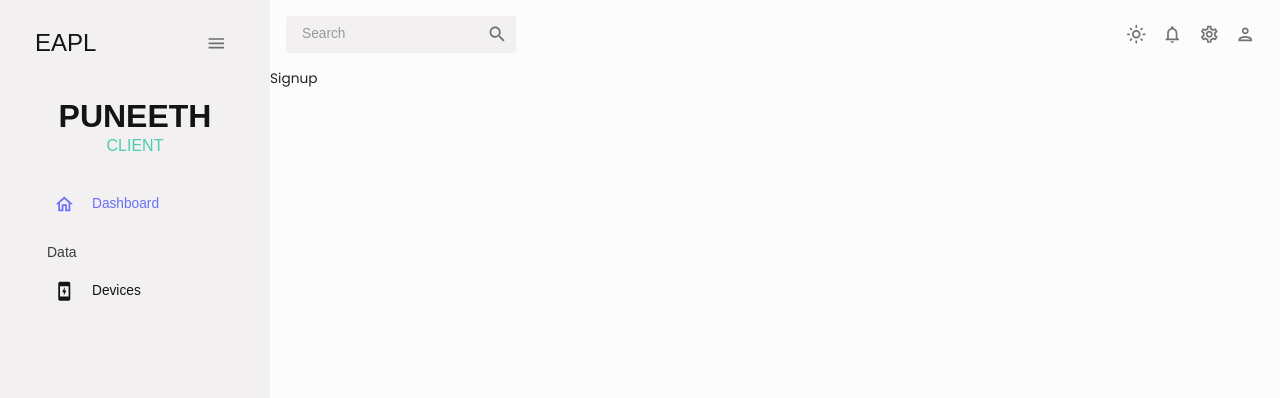
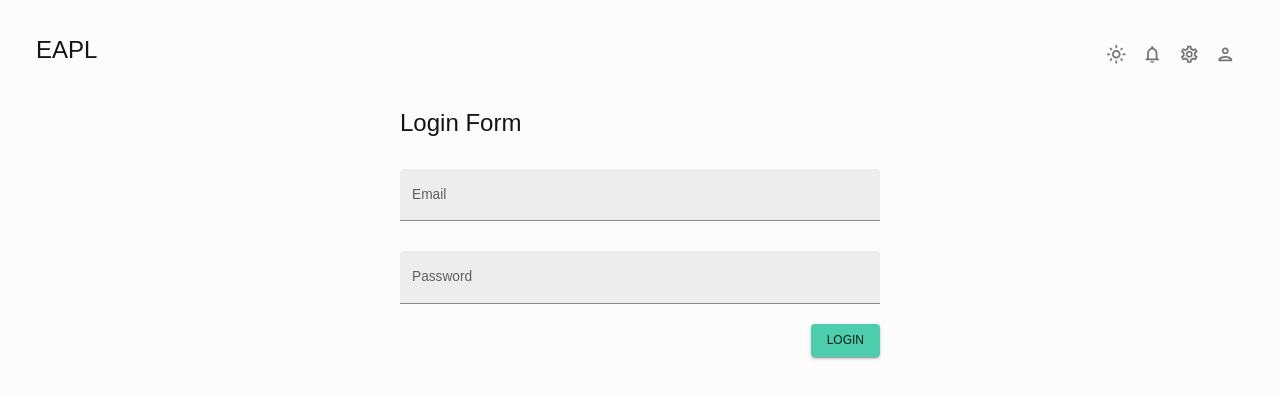
Before and after one commit to puneethkumar-v/energy-meter-frontend, a React (Create React App) app: page /signup in a window 1280 px wide. Shown: the top 398 px of the page. Built offline with nearby package versions, Linux system fonts and the light colour scheme.

Commit message:
login page completed

```diff
--- a/src/App.js
+++ b/src/App.js
@@ -4,13 +4,16 @@
 import { CssBaseline, ThemeProvider } from "@mui/material";
 import { ColorModeContext, useMode } from "./theme";
 import { useState } from "react";
+import Devices from "./Components/Devices";
+import Graph from "./Components/Graph";
 // import SidebarComponent from "./Components/Sidebar";
 import Topbar from "./Components/Topbar";
 import Sidebar from "./Components/Sidebar";
-import Devices from "./Components/Devices";
-import Graph from "./Components/Graph";
+// import Devices from "./Components/Devices";
+// import Graph from "./Components/Graph";
 
 function App() {
+  const [auth, SetAuth] = useState(false);
   const [theme, colorMode] = useMode();
   const [isSidebar, setIsSidebar] = useState(true);
 
@@ -20,11 +23,12 @@
         <CssBaseline />
 
         <div className="app">
-          <Sidebar isSidebar={isSidebar} />
+          {auth && <Sidebar isSidebar={isSidebar} />}
           <main className="content">
-            <Topbar setIsSidebar={setIsSidebar} />
+            {auth && <Topbar setIsSidebar={setIsSidebar} />}
             <Routes>
               <Route path="/signup" element={<Signup />} />
+              <Route path="/" element={<Home />} />
               <Route path="/devices" element={<Devices />} />
               <Route path="/values" element={<Graph />} />
               {/* <Route path="/login" element={<Login />} /> */}
--- a/src/Components/Home.js
+++ b/src/Components/Home.js
@@ -1,12 +1,13 @@
 import React from "react";
-import Main from "./Main";
-import Sidebar from "./Sidebar";
+
+import { useState } from "react";
+import { ColorModeContext, useMode } from "../theme";
 
 const Home = () => {
+  const [theme, colorMode] = useMode();
   return (
     <>
-      <Sidebar />
-      <Main />
+      <h1>Welcome here</h1>
     </>
   );
 };
--- a/src/Components/Signup.js
+++ b/src/Components/Signup.js
@@ -1,7 +1,175 @@
+import {
+  Button,
+  FormControl,
+  TextField,
+  Typography,
+  useTheme,
+} from "@mui/material";
+import { Box } from "@mui/system";
+import { Formik } from "formik";
+import * as yup from "yup";
 import React from "react";
+import Topbar from "./Topbar";
+import { tokens } from "../theme";
 
 const Signup = () => {
-  return <div>Signup</div>;
+  const theme = useTheme();
+  const colors = tokens(theme.palette.mode);
+  const handleFormSubmit = (values) => {
+    console.log(values);
+  };
+
+  return (
+    <Box m="20px" sx={{ height: "100%" }}>
+      <Topbar login />
+      <Box m="20px" sx={{ height: "100%" }}>
+        <Formik
+          onSubmit={handleFormSubmit}
+          initialValues={initialValues}
+          validationSchema={checkoutSchema}>
+          {({
+            values,
+            errors,
+            touched,
+            handleBlur,
+            handleChange,
+            handleSubmit,
+          }) => (
+            <form
+              onSubmit={handleSubmit}
+              style={{
+                maxWidth: "30rem",
+                margin: "0 auto",
+                // display: "grid",
+                // placeItems: "center",
+                height: "100%",
+              }}>
+              <Typography variant="h3" color={colors.grey[100]} mb="2rem">
+                Login Form
+              </Typography>
+              <Box
+                display="grid"
+                gap="30px"
+                gridTemplateColumns="repeat(4, minmax(0, 1fr))"
+                // sx={{
+                //   "& > div": { gridColumn: isNonMobile ? undefined : "span 4" },
+                // }}
+              >
+                {/* <TextField
+                fullWidth
+                variant="filled"
+                type="text"
+                label="First Name"
+                onBlur={handleBlur}
+                onChange={handleChange}
+                value={values.firstName}
+                name="firstName"
+                error={!!touched.firstName && !!errors.firstName}
+                helperText={touched.firstName && errors.firstName}
+                sx={{ gridColumn: "span 2" }}
+              />
+              <TextField
+                fullWidth
+                variant="filled"
+                type="text"
+                label="Last Name"
+                onBlur={handleBlur}
+                onChange={handleChange}
+                value={values.lastName}
+                name="lastName"
+                error={!!touched.lastName && !!errors.lastName}
+                helperText={touched.lastName && errors.lastName}
+                sx={{ gridColumn: "span 2" }}
+              /> */}
+                <TextField
+                  fullWidth
+                  variant="filled"
+                  type="text"
+                  label="Email"
+                  onBlur={handleBlur}
+                  onChange={handleChange}
+                  value={values.email}
+                  name="email"
+                  error={!!touched.email && !!errors.email}
+                  helperText={touched.email && errors.email}
+                  sx={{ gridColumn: "span 4" }}
+                />
+                <TextField
+                  fullWidth
+                  variant="filled"
+                  type="password"
+                  label="Password"
+                  onBlur={handleBlur}
+                  onChange={handleChange}
+                  value={values.password}
+                  name="password"
+                  error={!!touched.password && !!errors.password}
+                  helperText={touched.password && errors.password}
+                  sx={{ gridColumn: "span 4" }}
+                />
+                {/* <TextField
+                fullWidth
+                variant="filled"
+                type="text"
+                label="Contact Number"
+                onBlur={handleBlur}
+                onChange={handleChange}
+                value={values.contact}
+                name="contact"
+                error={!!touched.contact && !!errors.contact}
+                helperText={touched.contact && errors.contact}
+                sx={{ gridColumn: "span 4" }}
+              />
+              <TextField
+                fullWidth
+                variant="filled"
+                type="text"
+                label="Address 1"
+                onBlur={handleBlur}
+                onChange={handleChange}
+                value={values.address1}
+                name="address1"
+                error={!!touched.address1 && !!errors.address1}
+                helperText={touched.address1 && errors.address1}
+                sx={{ gridColumn: "span 4" }}
+              />
+              <TextField
+                fullWidth
+                variant="filled"
+                type="text"
+                label="Address 2"
+                onBlur={handleBlur}
+                onChange={handleChange}
+                value={values.address2}
+                name="address2"
+                error={!!touched.address2 && !!errors.address2}
+                helperText={touched.address2 && errors.address2}
+                sx={{ gridColumn: "span 4" }}
+              /> */}
+              </Box>
+              <Box display="flex" justifyContent="end" mt="20px">
+                <Button type="submit" color="secondary" variant="contained">
+                  Login
+                </Button>
+              </Box>
+            </form>
+          )}
+        </Formik>
+      </Box>
+    </Box>
+  );
+};
+
+const phoneRegExp =
+  /^((\+[1-9]{1,4}[ -]?)|(\([0-9]{2,3}\)[ -]?)|([0-9]{2,4})[ -]?)*?[0-9]{3,4}[ -]?[0-9]{3,4}$/;
+
+const checkoutSchema = yup.object().shape({
+  email: yup.string().email("invalid email").required("required"),
+  password: yup.string().required("required"),
+});
+const initialValues = {
+  email: "",
+  password: "",
 };
 
 export default Signup;
--- a/src/Components/Topbar.js
+++ b/src/Components/Topbar.js
@@ -1,4 +1,4 @@
-import { Box, IconButton, useTheme } from "@mui/material";
+import { Box, IconButton, Typography, useTheme } from "@mui/material";
 import { useContext } from "react";
 import { ColorModeContext, tokens } from "../theme";
 import InputBase from "@mui/material/InputBase";
@@ -9,7 +9,7 @@
 import PersonOutlinedIcon from "@mui/icons-material/PersonOutlined";
 import SearchIcon from "@mui/icons-material/Search";
 
-const Topbar = () => {
+const Topbar = ({ login }) => {
   const theme = useTheme();
   const colors = tokens(theme.palette.mode);
   const colorMode = useContext(ColorModeContext);
@@ -17,6 +17,11 @@
   return (
     <Box display="flex" justifyContent="space-between" p={2}>
       {/* SEARCH BAR */}
+      {login ? (
+        <Typography variant="h3" color={colors.grey[100]}>
+          EAPL
+        </Typography>
+      ) : (
         <Box
           display="flex"
           backgroundColor={colors.primary[400]}
@@ -26,6 +31,7 @@
             <SearchIcon />
           </IconButton>
         </Box>
+      )}
 
       {/* ICONS */}
       <Box display="flex">
```
Also changed, not shown: 1 other file (tests, documents, lock files or other folders). Lines whose indentation alone changed are shown as unchanged.
